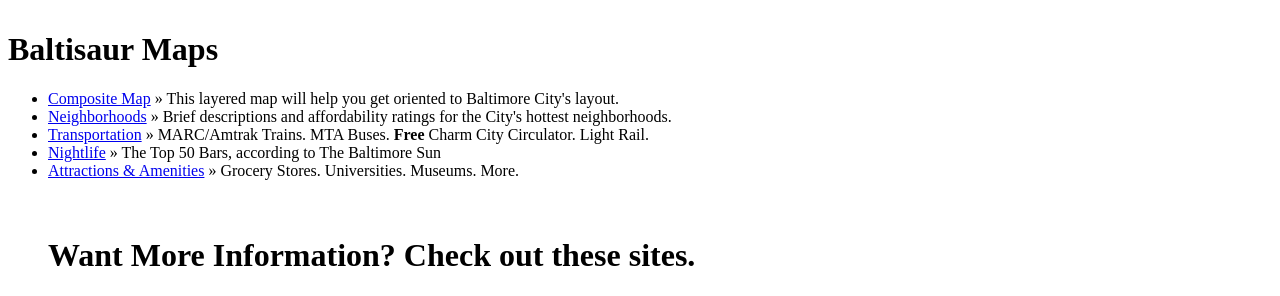
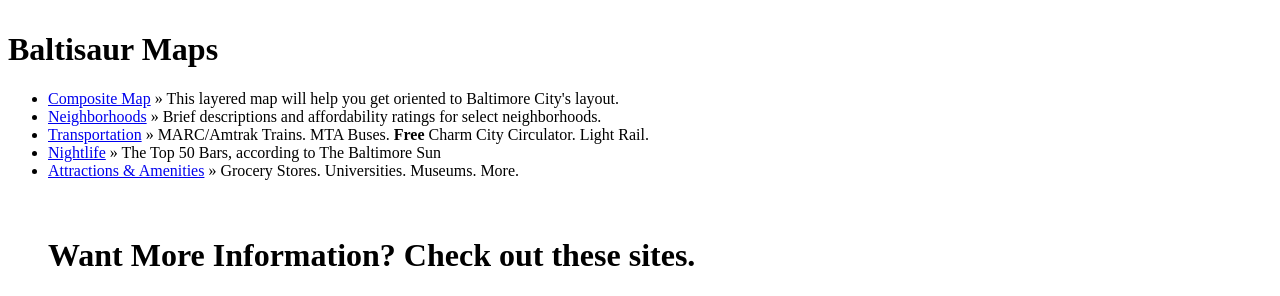
Before and after one commit to Karahmel/Baltisaur, a Jekyll site: the page built from index.html, in a window 1280 px wide. Shown: the part 238-534 px from the top of the page. Built offline with Jekyll 4.4.1, drawn with Linux system fonts in a browser that asks for light colours; Markdown is read by kramdown in place of the engine named in the settings.

Commit message:
Update index.html

```diff
--- a/index.html
+++ b/index.html
@@ -16,7 +16,7 @@ title: Baltisaur
   <ul class="posts">
 
   <li><a href="Layers.html">Composite Map</a><span> &raquo; This layered map will help you get oriented to Baltimore City's layout.</span></li>
-  <li><a href="NeighborhoodsMap.html">Neighborhoods</a><span> &raquo; Brief descriptions and affordability ratings for the City's hottest neighborhoods.</span></li>
+  <li><a href="NeighborhoodsMap.html">Neighborhoods</a><span> &raquo; Brief descriptions and affordability ratings for select neighborhoods.</span></li>
  <li><a href="TransportationMap.html">Transportation</a><span> &raquo; MARC/Amtrak Trains. MTA Buses. <strong>Free</strong> Charm City Circulator. Light Rail.</span></li>
   <li><a href="NightlifeMap.html">Nightlife</a><span> &raquo; The Top 50 Bars, according to The Baltimore Sun</span></li>
   <li><a href="AttractionsMap.html">Attractions & Amenities</a><span> &raquo; Grocery Stores. Universities. Museums. More.</span></li>
```
